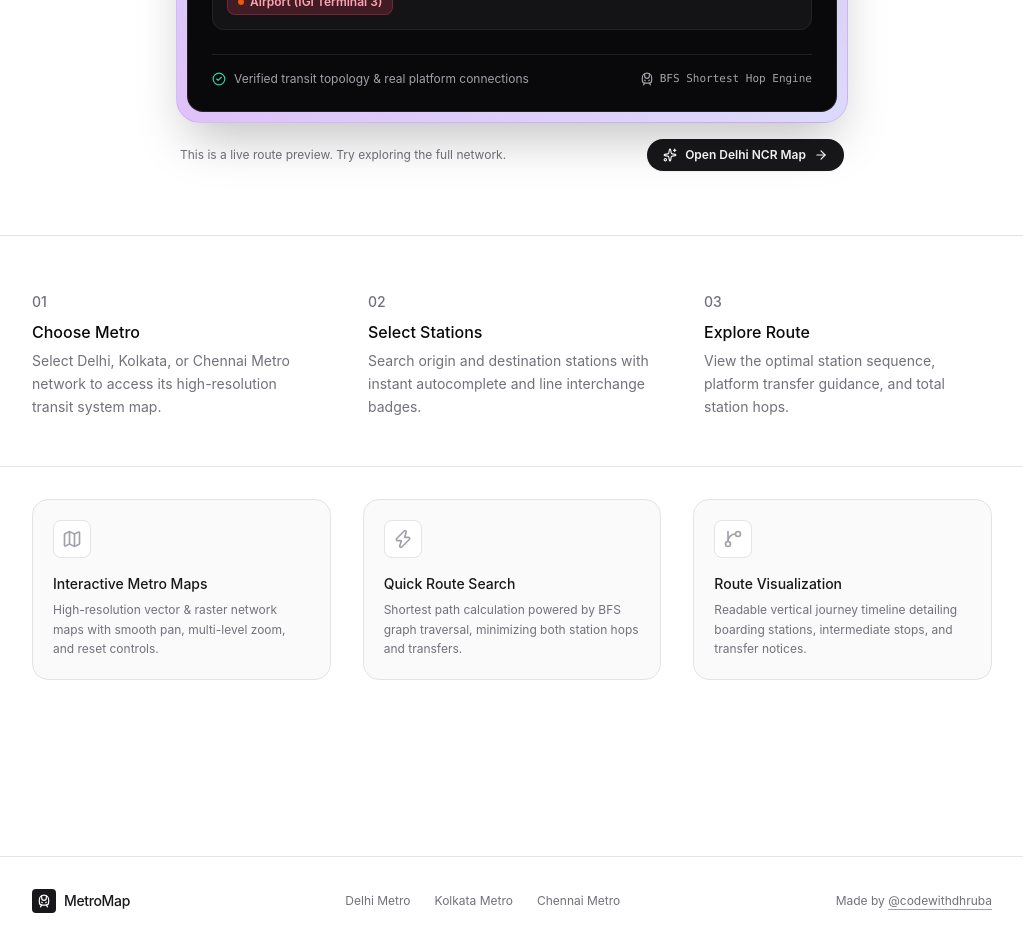
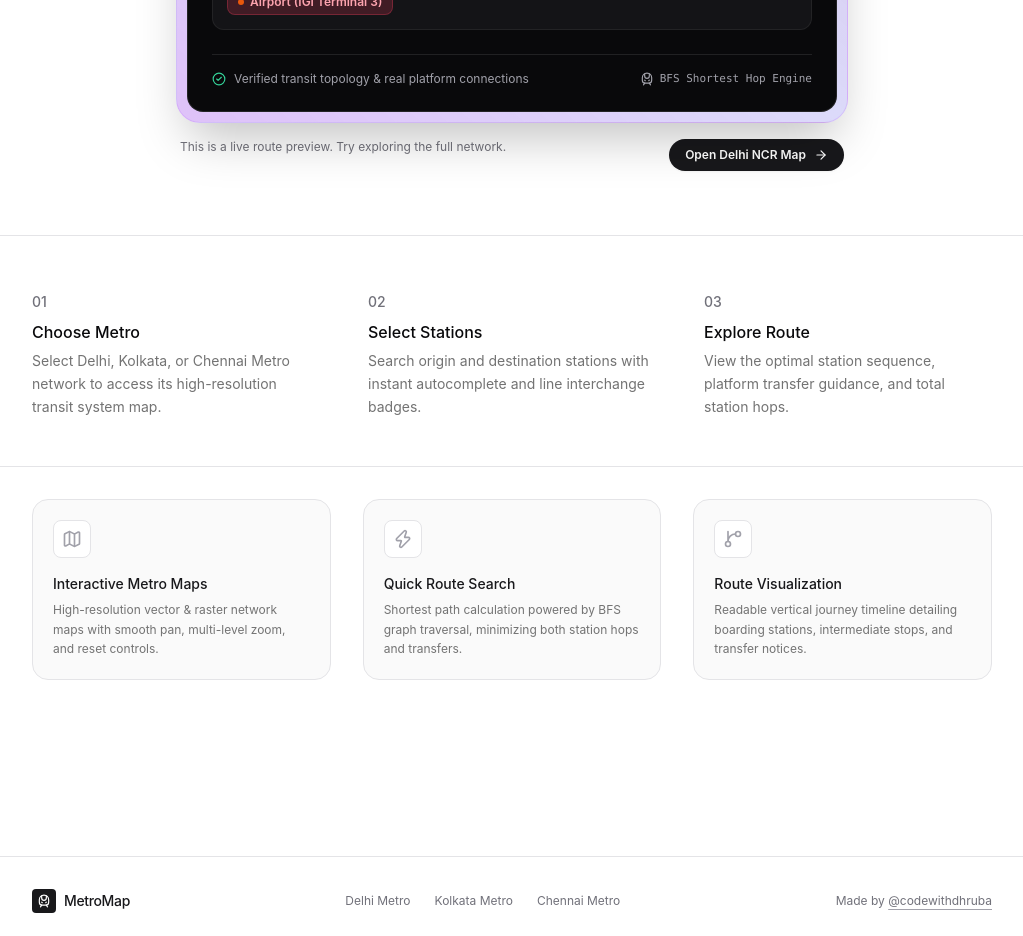
Before and after one commit to codewithdhruba01/apna_metro, a React (Vite) app: page / in a window 1280 px wide. Shown: the part 840-1776 px from the top of the page, without its empty margins (128-1151 px from the left). Built offline with nearby package versions, Linux system fonts and the light colour scheme.

Commit message:
feat: add FeaturesSection and HowItWorks components for home page

```diff
--- a/src/components/home/FeaturesSection.tsx
+++ b/src/components/home/FeaturesSection.tsx
@@ -49,7 +49,7 @@ export const FeaturesSection: React.FC = () => {
               {feature.title}
             </h3>
 
-            <p className="text-xs text-zinc-500 dark:text-zinc-400 leading-relaxed">
+            <p className="text-xs text-neutral-500 dark:text-neutral-500 leading-relaxed">
               {feature.description}
             </p>
           </motion.div>
--- a/src/components/home/Hero.tsx
+++ b/src/components/home/Hero.tsx
@@ -277,7 +277,7 @@ export const Hero: React.FC = () => {
         </div>
 
         {/* Bottom Bar below Mock Card */}
-        <div className="mt-4 flex items-center justify-between px-1">
+        <div className="mt-4 flex justify-end px-1">
           <p className="text-xs text-zinc-500 dark:text-zinc-400 text-left hidden sm:block">
             This is a live route preview. Try exploring the full network.
           </p>
@@ -286,7 +286,6 @@ export const Hero: React.FC = () => {
             to={activeRoute.link}
             className="inline-flex items-center gap-2 px-4 py-2 rounded-full bg-zinc-900 hover:bg-zinc-800 text-white dark:bg-white dark:hover:bg-zinc-200 dark:text-black text-xs font-semibold transition-colors shadow-sm ml-auto transform-none hover:transform-none active:transform-none select-none"
           >
-            <Sparkles className="w-3.5 h-3.5" />
             <span>Open {activeRoute.city} Map</span>
             <ArrowRight className="w-3.5 h-3.5" />
           </Link>
--- a/src/components/home/HowItWorks.tsx
+++ b/src/components/home/HowItWorks.tsx
@@ -30,7 +30,7 @@ export const HowItWorks: React.FC = () => {
             <h3 className="text-base font-medium text-zinc-950 dark:text-white mb-1.5">
               {item.title}
             </h3>
-            <p className="text-sm text-zinc-500 dark:text-zinc-400 leading-relaxed max-w-xs">
+            <p className="text-sm text-neutral-500 dark:text-neutral-500 leading-relaxed max-w-xs">
               {item.description}
             </p>
           </div>
```
